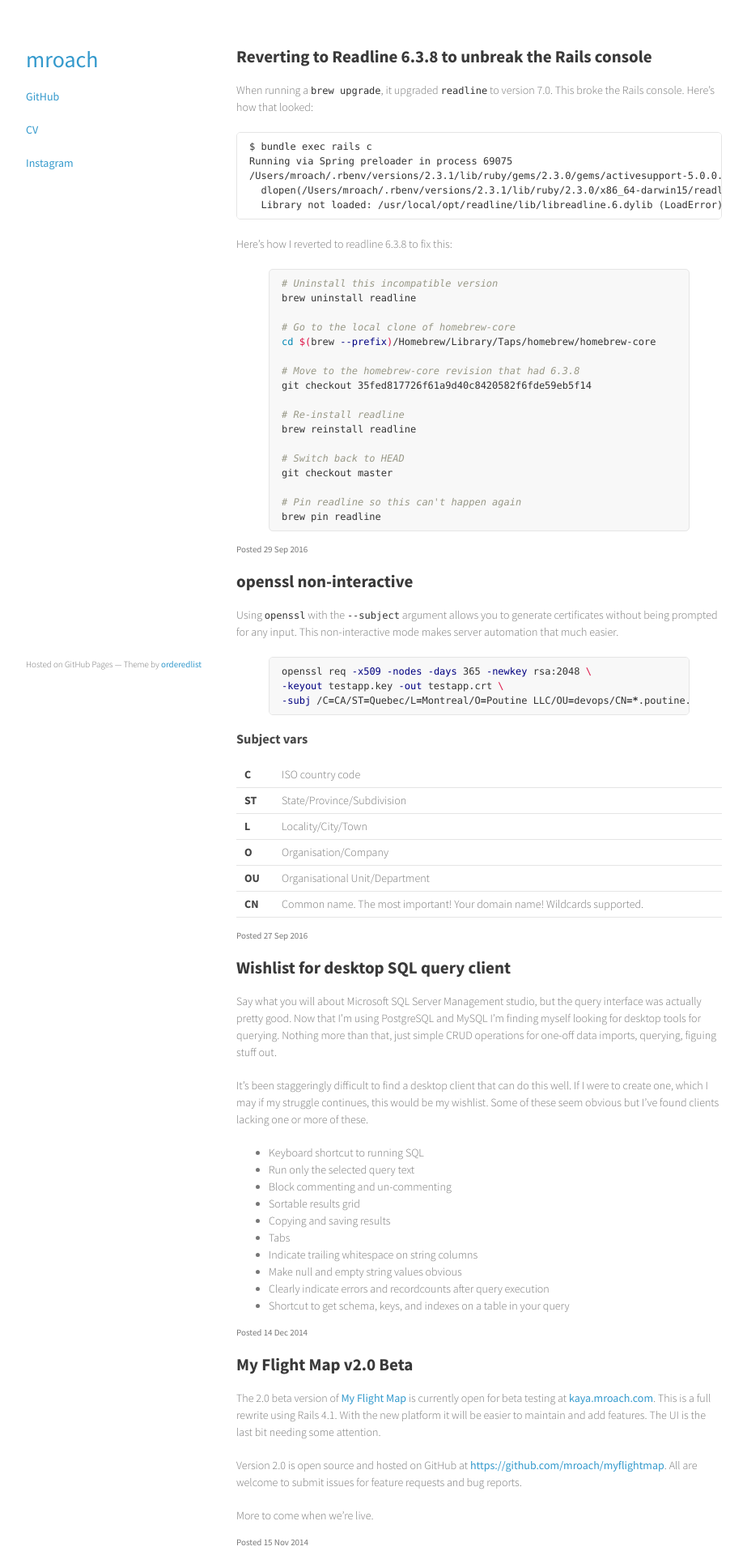
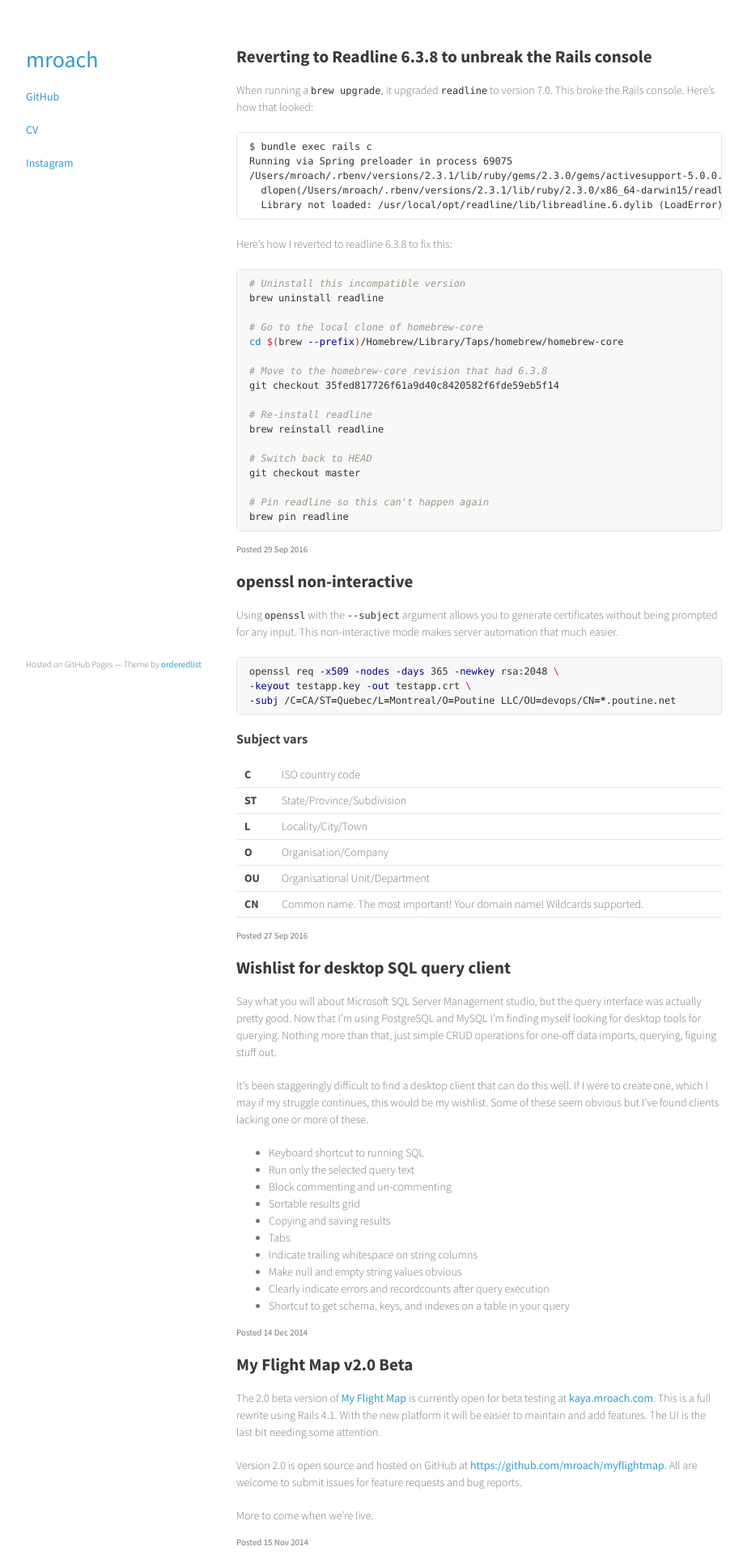
Before and after one commit to mroach/mroach.github.io, a Jekyll site: the page built from index.html, in a window 1280 px wide. Shown: the top 1920 px of the page at 81% size, without its empty margins (178-1101 px from the left). Built offline with Jekyll 4.4.1, drawn with Linux system fonts in a browser that asks for light colours; nearby versions of some CDN libraries.

Commit message:
Remove WebKit margins on figures

```diff
--- a/stylesheets/styles.css
+++ b/stylesheets/styles.css
@@ -183,6 +183,11 @@ footer {
   bottom:50px;
 }
 
+figure {
+  /* Webkit defaults to a 40px margin */
+  margin: 0;
+}
+
 @media print, screen and (max-width: 960px) {
 
   div.wrapper {
```
